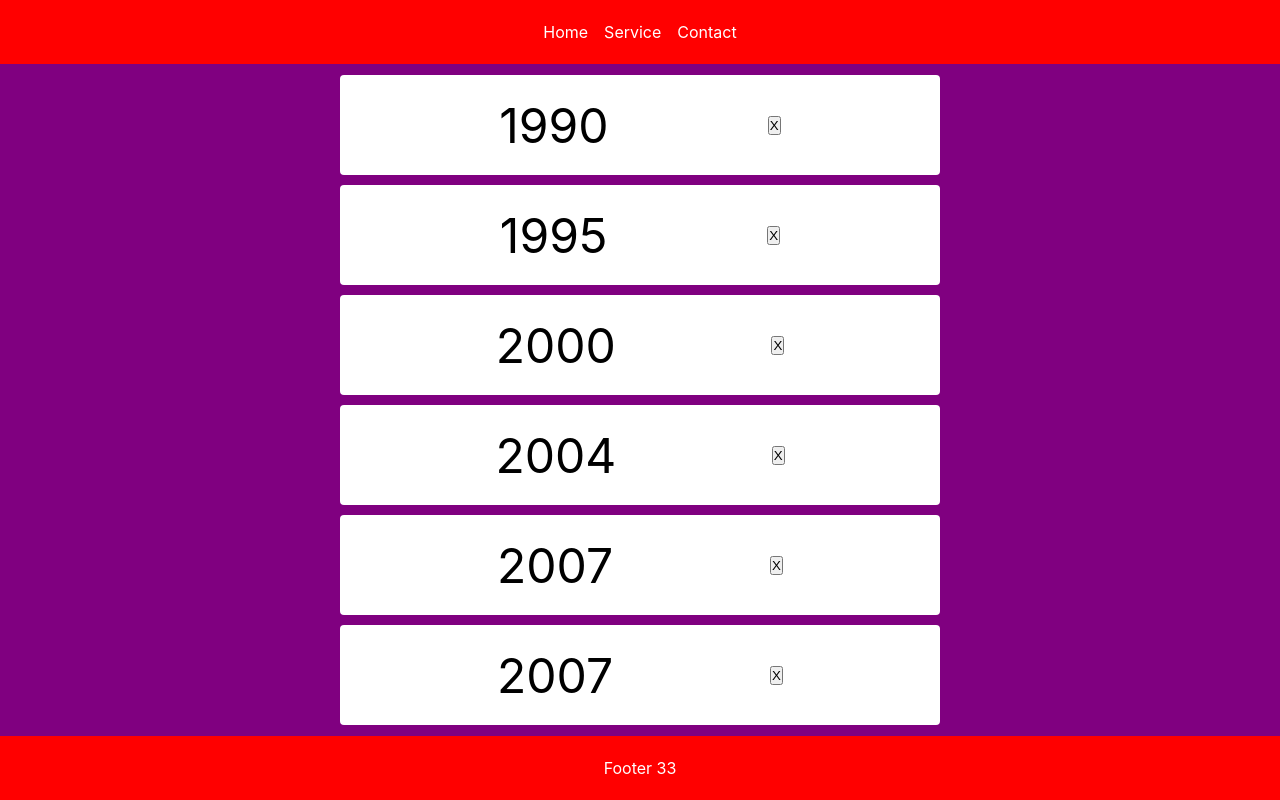
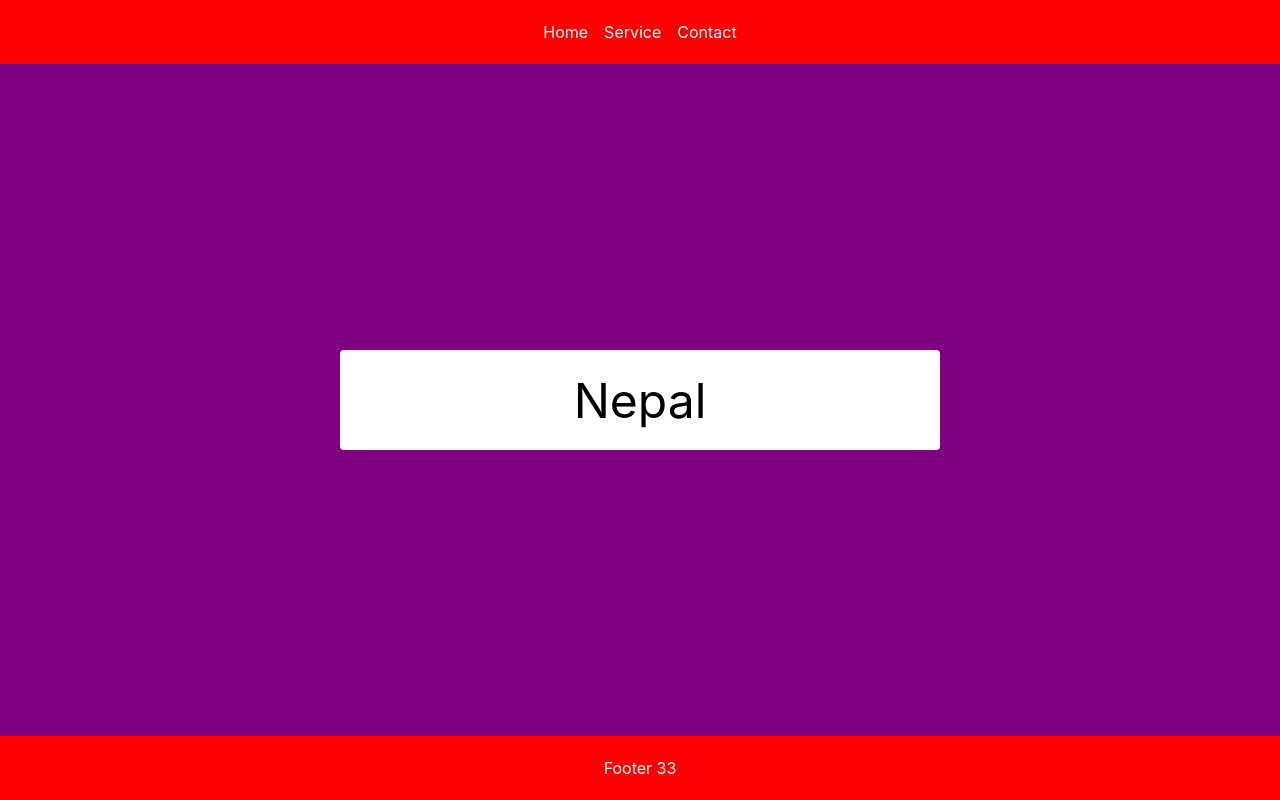
Before and after one commit to sansubed/ReactBackendFrontend, a React (Vite) app: page / in a window 1280 px wide. Built offline with nearby package versions, Linux system fonts and the light colour scheme.

Commit message:
useState hook

```diff
--- a/src/components/home-body/home-body.jsx
+++ b/src/components/home-body/home-body.jsx
@@ -2,36 +2,15 @@ import styles from './home-body.module.css'
 import { useState } from 'react'
 
 function HomeBody() {
-  const [state, setState] = useState([1990, 1995, 2000, 2004, 2007, 2007])
+  const [state, setState] = useState('Nepal')
 
-  // const state = [1990, 1995, 2000, 2004, 2007, 2007]
-
-  // console.log(setState())
-
-  // [1990, 1995, 2000, 2004, 2007, 2007]
-  // [2000]
-
-  console.log(state)
+  console.log('Rendering')
 
   return (
     <div className={styles.home}>
-      {/* Optional Chaining Operator */}
-
-      {state?.map((date, i) => (
-        // onClick: event
-        <div className={styles.item} key={i}>
-          {date}
-
-          <button
-            onClick={function () {
-              console.log('You clicked date:', date, i)
-              setState((prevState) => prevState.filter((clickedDate) => clickedDate !== date))
-            }}
-          >
-            X
-          </button>
-        </div>
-      ))}
+      <div onClick={() => setState('USA')} className={styles.item}>
+        {state}
+      </div>
     </div>
   )
 }
```
